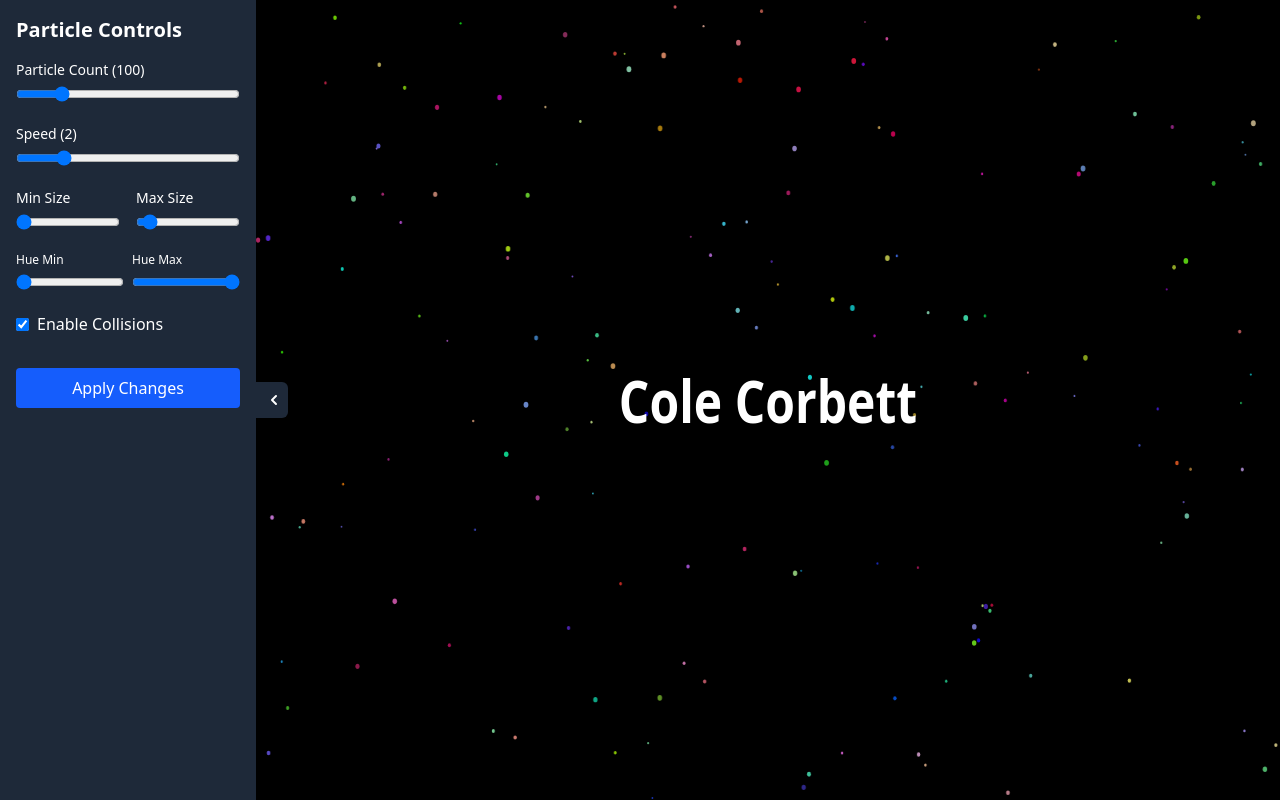
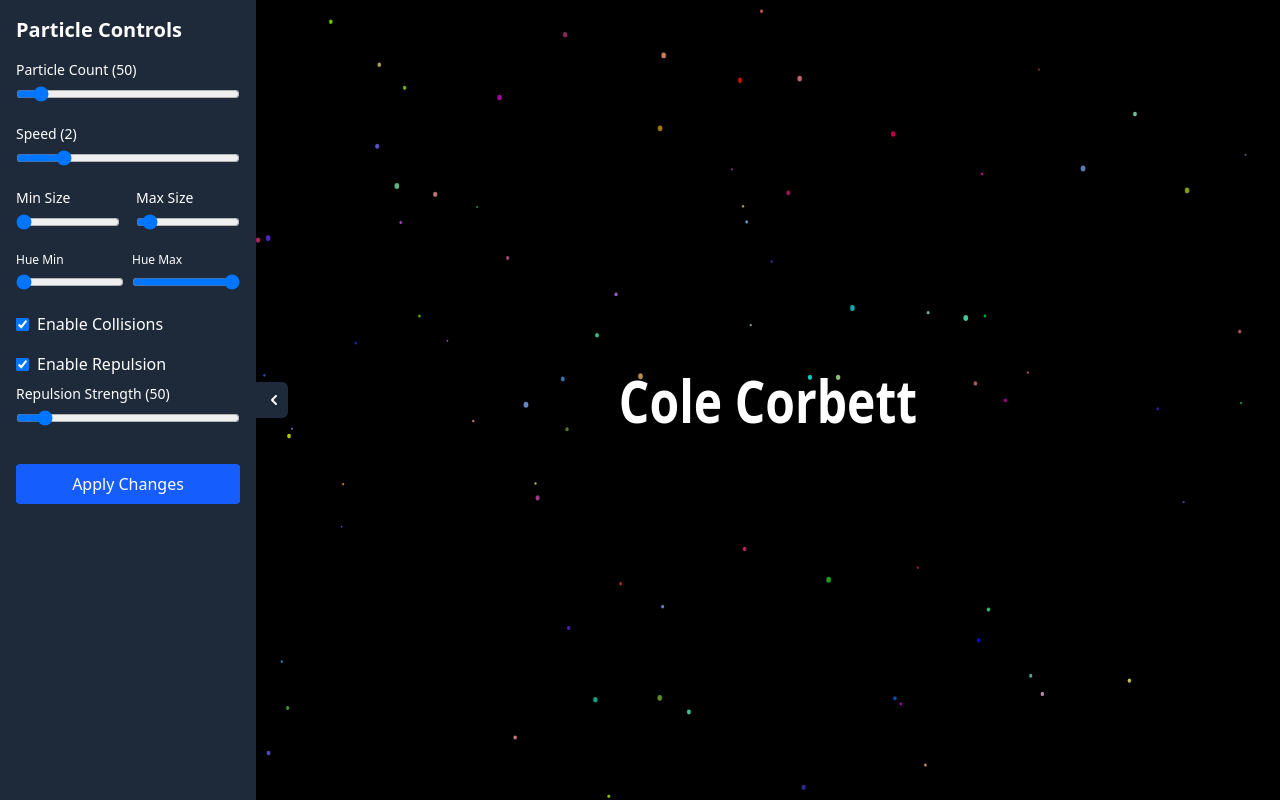
Before and after one commit to ccorbett0116/personal-site, a Next.js app: page / in a window 1280 px wide. Both pictures are taken after a click on the button 16 px from the left and 400 px from the top of the page. Built offline with nearby package versions, Linux system fonts and the light colour scheme.

Commit message:
more config options

```diff
--- a/components/ParticlesBackground.tsx
+++ b/components/ParticlesBackground.tsx
@@ -64,17 +64,22 @@ export default function ParticlesBackground({ config, sidebarOpen, shouldRefresh
                     interactivity: {
                         detectsOn: "window",
                         events: {
-                            onHover: { enable: true, mode: "repulse" },
+                            onHover: {
+                                enable: config.enableRepulsion,
+                                mode: config.enableRepulsion ? "repulse" : undefined,
+                            },
                             onClick: { enable: true, mode: "push" },
                         },
                         modes: {
-                            repulse: {
+                            repulse: config.enableRepulsion
+                                ? {
                                     distance: 100,
                                     speed: config.repulsionSpeed,
                                     factor: config.repulsionStrength,
                                     maxSpeed: 60,
                                     easing: "ease-out-quad",
-                            },
+                                }
+                                : {},
                             push: { quantity: 5 },
                         },
                     },
@@ -125,8 +130,15 @@ export default function ParticlesBackground({ config, sidebarOpen, shouldRefresh
             factor: number;
         };
 
+        if (config.enableRepulsion) {
             repulse.speed = config.repulsionSpeed;
             repulse.factor = config.repulsionStrength;
+        } else {
+            // @ts-ignore
+            repulse.speed = 0;
+            // @ts-ignore
+            repulse.factor = 0;
+        }
 
 
 
--- a/components/Sidebar.tsx
+++ b/components/Sidebar.tsx
@@ -81,6 +81,34 @@ export default function Sidebar({ config, setConfig, sidebarOpen, setSidebarOpen
                             </label>
                         </div>
 
+                        <div className="space-y-2">
+                            <label className="flex items-center space-x-2">
+                                <input
+                                    type="checkbox"
+                                    checked={pendingConfig.enableRepulsion}
+                                    onChange={e => updatePending("enableRepulsion", e.target.checked)}
+                                />
+                                <span>Enable Repulsion</span>
+                            </label>
+
+                            {pendingConfig.enableRepulsion && (
+                                <div>
+                                    <label className="block text-sm font-medium mb-1">
+                                        Repulsion Strength ({pendingConfig.repulsionStrength})
+                                    </label>
+                                    <input
+                                        type="range"
+                                        min="0"
+                                        max="500"
+                                        step="10"
+                                        value={pendingConfig.repulsionStrength}
+                                        onChange={e => updatePending("repulsionStrength", +e.target.value)}
+                                        className="w-full"
+                                    />
+                                </div>
+                            )}
+                        </div>
+
                         {/* Apply Button */}
                         <div>
                             <button
--- a/pages/index.tsx
+++ b/pages/index.tsx
@@ -10,14 +10,14 @@ export default function Home() {
     const [shouldRefresh, setShouldRefresh] = useState(false);
 
     const [config, setConfig] = useState<ParticleConfig>({
-        particleCount: 100,
+        particleCount: 50,
         particleSpeed: 2,
         bounceStrength: 0.5,
         enableCollisions: true,
         gravity: 0,
         minSize: 1,
         maxSize: 3,
-        repulsionStrength: 100,
+        repulsionStrength: 50,
         repulsionSpeed: 0.5,
         hueMin: 0,
         hueMax: 360,
@@ -25,6 +25,7 @@ export default function Home() {
         saturationMax: 100,
         lightnessMin: 40,
         lightnessMax: 80,
+        enableRepulsion: true,
     });
 
     return (
```
Lines whose indentation alone changed are shown as unchanged.
